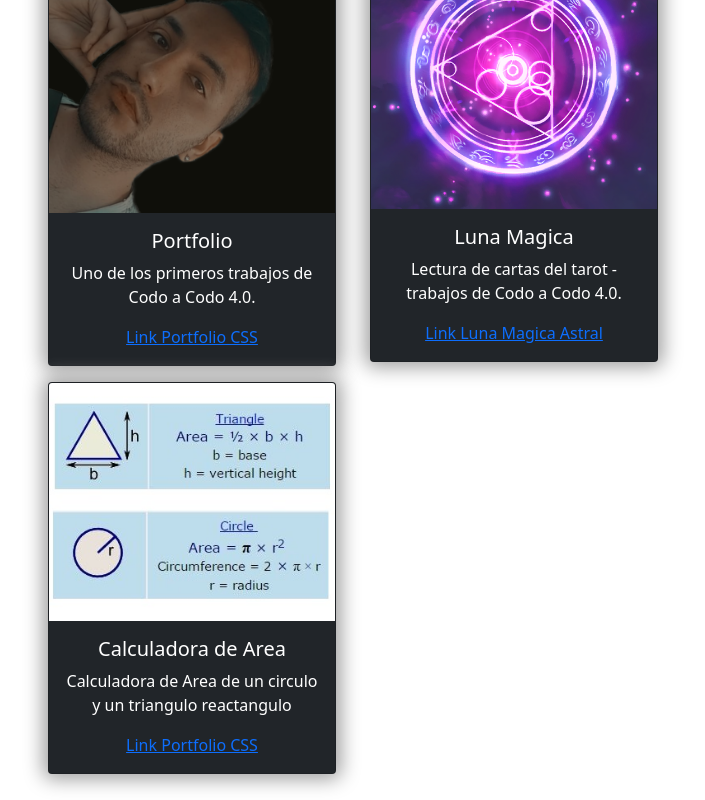
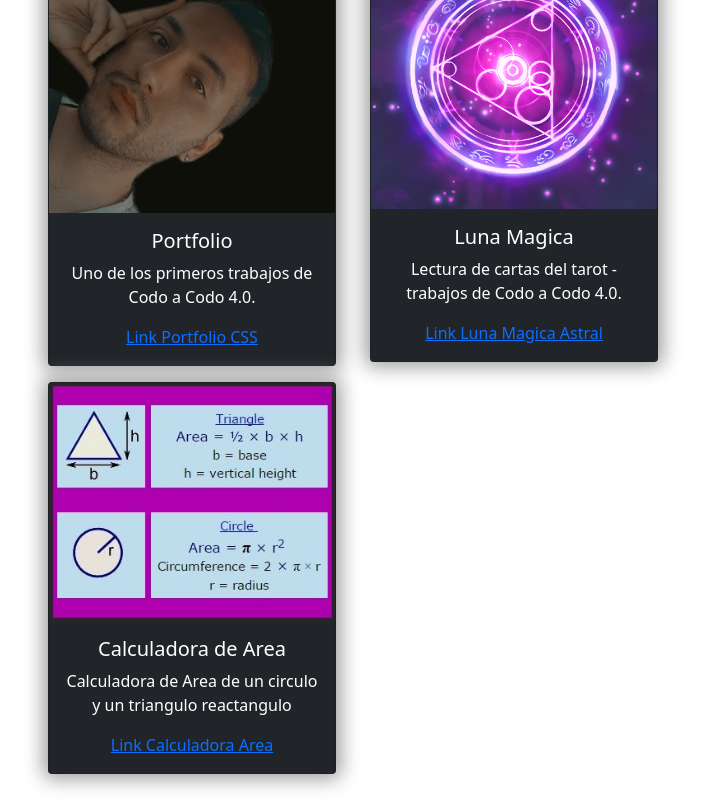
Before and after one commit to mauzss/react-2022-group-06, a React (Create React App) app: page / in a window 1280 px wide. Shown: the part 714-1514 px from the top of the page, without its empty margins (282-987 px from the left). Built offline with nearby package versions, Linux system fonts and the light colour scheme.

Commit message:
cambio sutil en texto

```diff
--- a/src/Components/Proyectos/Proyectos.js
+++ b/src/Components/Proyectos/Proyectos.js
@@ -72,7 +72,7 @@ const Proyectos = () => {
 									Calculadora de Area de un circulo y un triangulo reactangulo
 								</Card.Text>
 								<Card.Link href="https://desafios-martinez-marcos-gabriel.netlify.app/desafio2.html">
-									Link Portfolio CSS
+									Link Calculadora Area
 								</Card.Link>
 							</Card.Body>
 						</Card>
```
Also changed, not shown: public/areacircle-rectangle.jpg, public/mongodb.png.
